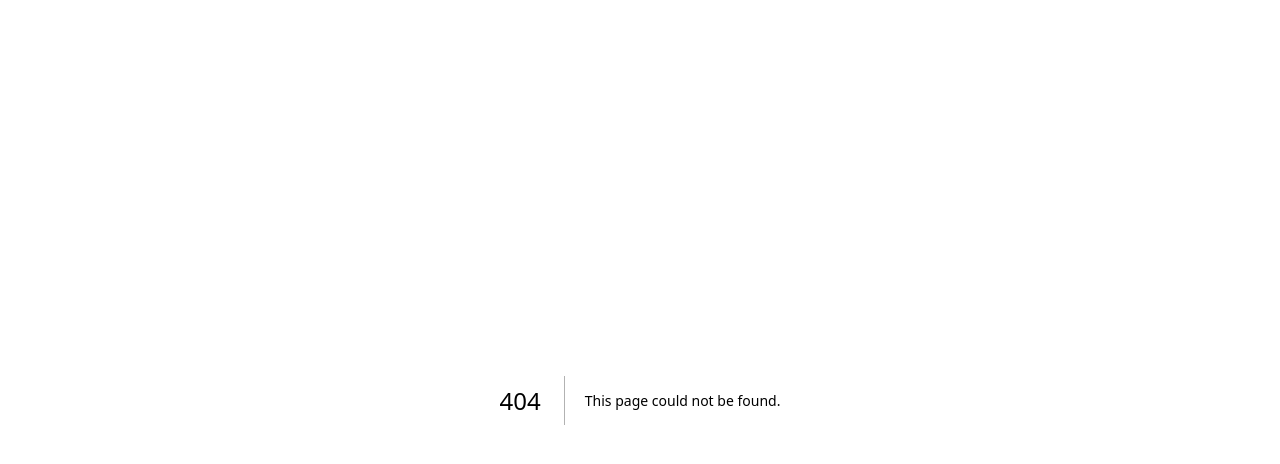
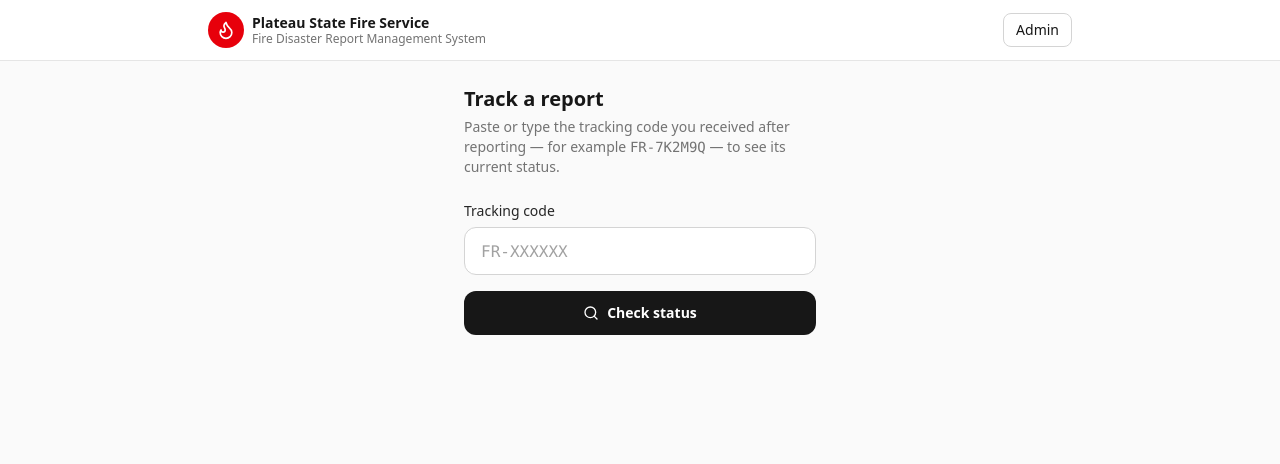
Before and after one commit to Dotun-Balogun/fire-report-system, a Next.js app: page /track in a window 1280 px wide. Before the commit this address had no page. Shown: the top 464 px of the page. Built offline with nearby package versions, Linux system fonts and the light colour scheme.

Commit message:
add a tracking page

```diff
--- a/app/page.tsx
+++ b/app/page.tsx
@@ -7,9 +7,14 @@ export default function HomePage() {
     <div className="min-h-dvh bg-neutral-50">
       <NavBar
         right={
-          <Link href="/account" className="font-medium text-neutral-500 hover:text-neutral-800">
-            Sign in
-          </Link>
+          <div className="flex items-center gap-3">
+            <Link href="/track" className="font-medium text-neutral-500 hover:text-neutral-800">
+              Track a report
+            </Link>
+            <Link href="/account" className="font-medium text-neutral-500 hover:text-neutral-800">
+              My reports
+            </Link>
+          </div>
         }
       />
       <main className="mx-auto w-full max-w-lg px-4 py-6">
--- a/app/track/[code]/page.tsx
+++ /dev/null
@@ -1,25 +0,0 @@
-import { NavBar } from "@/components/nav-bar";
-import { StatusTracker } from "@/components/status/status-tracker";
-
-export default async function TrackPage({
-  params,
-}: {
-  params: Promise<{ code: string }>;
-}) {
-  const { code } = await params;
-
-  return (
-    <div className="min-h-dvh bg-neutral-50">
-      <NavBar />
-      <main className="mx-auto max-w-lg px-4 py-6">
-        <h1 className="mb-1 text-xl font-semibold text-neutral-900">Report status</h1>
-        <p className="mb-6 text-sm text-neutral-500">
-          Save this page or the code below — you can check back anytime, from any device, to see
-          whether action has been taken.
-        </p>
-
-        <StatusTracker code={code} />
-      </main>
-    </div>
-  );
-}
--- /dev/null
+++ b/app/track/page.tsx
@@ -0,0 +1,69 @@
+"use client";
+
+import { useState, type FormEvent } from "react";
+import { useRouter } from "next/navigation";
+import { Search } from "lucide-react";
+import { NavBar } from "@/components/nav-bar";
+import { Button } from "@/components/ui/button";
+import { Input } from "@/components/ui/input";
+import { Label } from "@/components/ui/label";
+
+/**
+ * The destination for the "Track a Report" link, and for anyone who was
+ * handed a tracking code by someone else (e.g. texted the code a family
+ * member copied from their confirmation screen). This is the page that
+ * answers "where do I paste the code" — typing/pasting it here and
+ * submitting takes you straight to /track/[code].
+ */
+export default function TrackLookupPage() {
+  const router = useRouter();
+  const [code, setCode] = useState("");
+  const [error, setError] = useState<string | null>(null);
+
+  function handleSubmit(e: FormEvent) {
+    e.preventDefault();
+    const trimmed = code.trim().toUpperCase();
+    if (!trimmed) {
+      setError("Please enter a tracking code.");
+      return;
+    }
+    router.push(`/track/${encodeURIComponent(trimmed)}`);
+  }
+
+  return (
+    <div className="min-h-dvh bg-neutral-50">
+      <NavBar />
+      <main className="mx-auto max-w-sm px-4 py-6">
+        <h1 className="mb-1 text-xl font-semibold text-neutral-900">Track a report</h1>
+        <p className="mb-6 text-sm text-neutral-500">
+          Paste or type the tracking code you received after reporting — for example{" "}
+          <span className="font-mono">FR-7K2M9Q</span> — to see its current status.
+        </p>
+
+        <form onSubmit={handleSubmit} className="space-y-4">
+          <div>
+            <Label htmlFor="code">Tracking code</Label>
+            <Input
+              id="code"
+              name="code"
+              placeholder="FR-XXXXXX"
+              autoComplete="off"
+              autoCapitalize="characters"
+              className="font-mono uppercase"
+              value={code}
+              onChange={(e) => {
+                setCode(e.target.value);
+                setError(null);
+              }}
+            />
+          </div>
+          {error && <p className="text-sm text-red-600">{error}</p>}
+          <Button type="submit" className="w-full">
+            <Search className="h-4 w-4" aria-hidden />
+            Check status
+          </Button>
+        </form>
+      </main>
+    </div>
+  );
+}
```
